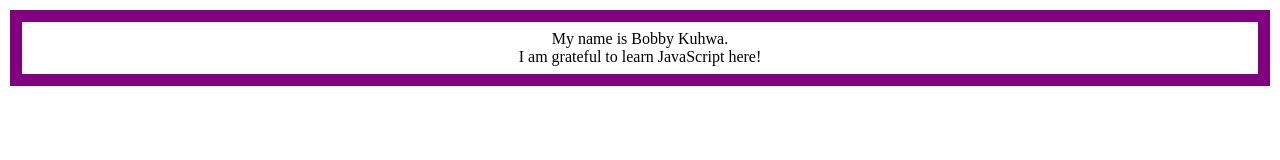
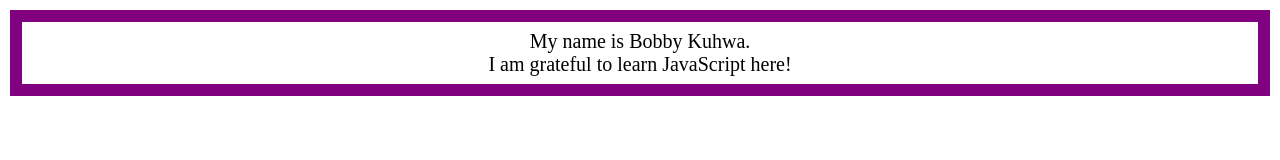
Before and after one commit to Bobby-k10/Bobby-k10.github.io, a plain HTML site: page Module_4/1. JS and The DOM/Challenge_1 - A Scripted Script Tag.html in a window 1280 px wide. Drawn offline with Linux system fonts and the light colour scheme.

Commit message:
Module_4 challenges now included.Here we go!

```diff
--- a/Module_4/1. JS and The DOM/Challenge_1 - A Scripted Script Tag.html
+++ b/Module_4/1. JS and The DOM/Challenge_1 - A Scripted Script Tag.html
@@ -2,7 +2,7 @@
 <html>
 
 <head>
-    <meta charset="utf-8" />
+    <meta charset="utf-8">
     <title>Challenge: A scripted script tag</title>
     <style>
         body {
@@ -10,7 +10,7 @@
             margin: 10px;
             border: 12px solid purple;
             padding: 8px;
-            font-size: 20 px;
+            font-size: 20px;
             font-family: 'Arial Narrow Bold';
         }
 
@@ -21,22 +21,14 @@
 </head>
 
 <body>
-    <p>
-        A dialogue from
-        <a href="http://en.wikipedia.org/wiki/The_Princess_Bride_%28film%29">The Princess Bride</a
-      >:
-    </p>
+    <p>A dialogue from <a href="http://en.wikipedia.org/wiki/The_Princess_Bride_%28film%29">The Princess Bride</a>:</p>
     <ul>
-      <li><strong>Vizzini</strong>: HE DIDN'T FALL? INCONCEIVABLE.</li>
-      <li>
-        <strong>Inigo Montoya</strong>: You keep using that word. I do not think
-        it means what you think it means.
-      </li>
+        <li><strong>Vizzini</strong>: HE DIDN'T FALL? INCONCEIVABLE.</li>
+        <li><strong>Inigo Montoya</strong>: You keep using that word. I do not think it means what you think it means.</li>
     </ul>
+    <script>
+        document.body.innerHTML = "My name is Bobby Kuhwa.<br /> I am grateful to learn JavaScript here!";
+    </script>
+</body>
 
-    <script>
-      document.body.innerHTML =
-        "My name is Bobby Kuhwa.<br /> I am grateful to learn JavaScript here!";
-    </script>
-  </body>
 </html>
```
Also changed, not shown: Module_4/2. DOM Access Methods/Challenge_1 - ID Changer.html (+1 -2 lines).
